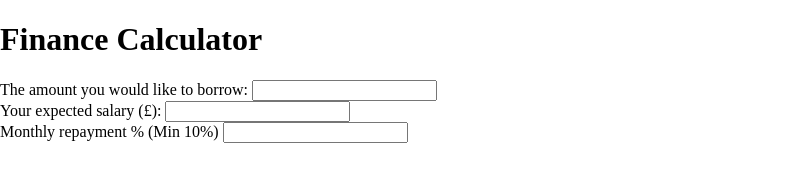
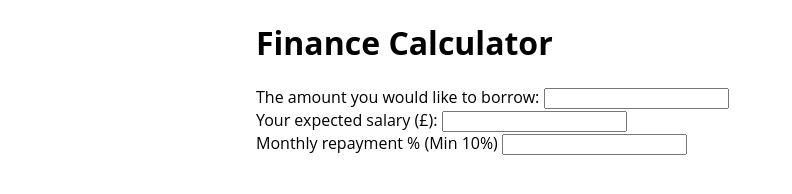
Before and after one commit to mallowmew/mayden-finance-calculator, a website: page index.html in a window 1280 px wide. Shown: the whole page, without its empty margins (0-792 px from the left). Drawn offline with nearby package versions, Linux system fonts and the light colour scheme; files that its build step writes are made by us from their sources.

Commit message:
Reposition elements in container

```diff
--- a/sass/base/_typography.scss
+++ b/sass/base/_typography.scss
@@ -0,0 +1,3 @@
+body {
+  font-family: 'Open Sans', sans-serif;
+}
--- a/sass/style.scss
+++ b/sass/style.scss
@@ -4,3 +4,8 @@
 @import 'utils/_mixins';
 @import 'utils/_functions';
 @import 'utils/_helpers';
+
+.container {
+  margin: 0 auto;
+  width: 60%;
+}
```
